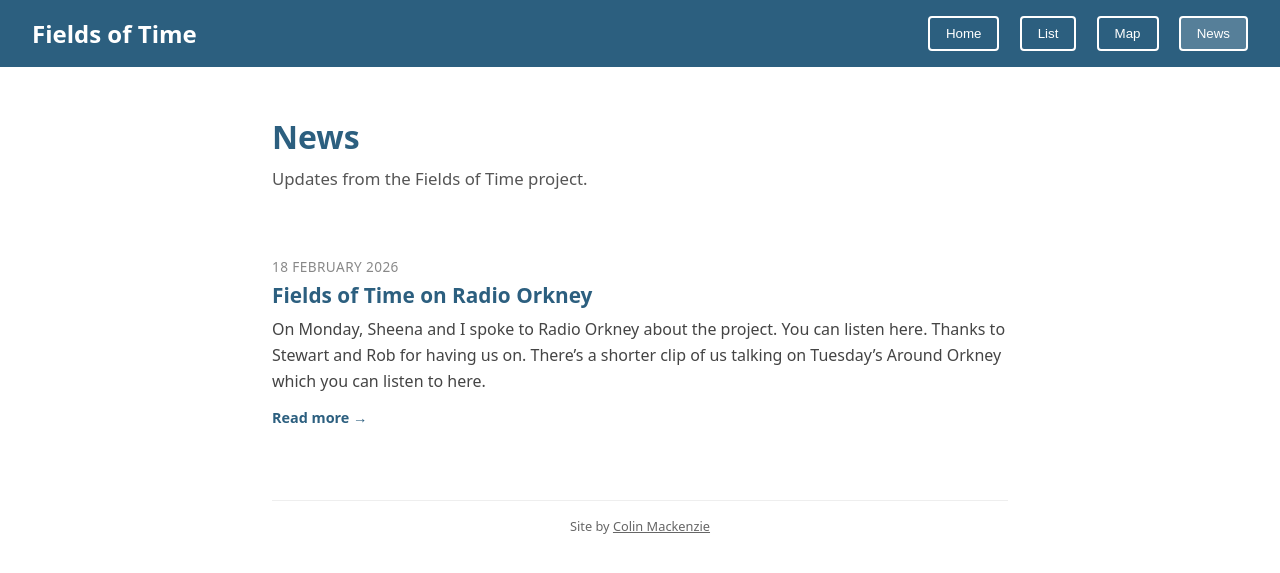
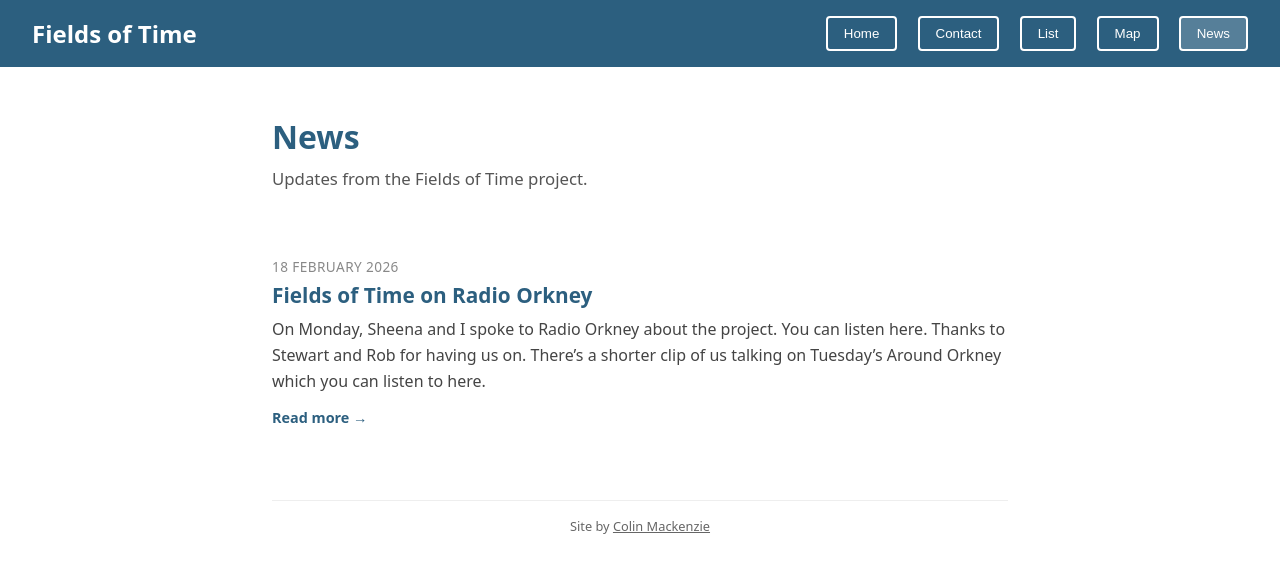
Before and after one commit to dgplacenames/fields-of-time, a Jekyll site: the page built from news/index.html, in a window 1280 px wide. Shown: the top 573 px of the page. Built offline with Jekyll 4.4.1, drawn with Linux system fonts in a browser that asks for light colours.

Commit message:
Update default.html

```diff
--- a/_layouts/default.html
+++ b/_layouts/default.html
@@ -65,6 +65,7 @@
         <h1><a href="{{ site.baseurl }}/">Fields of Time</a></h1>
         <div>
             <button onclick="window.location.href='{{ site.baseurl }}/'">Home</button>
+            <button onclick="window.location.href='{{ site.baseurl }}/#contact'">Contact</button>
             <button onclick="window.location.href='{{ site.baseurl }}/#list'">List</button>
             <button onclick="window.location.href='{{ site.baseurl }}/#map'">Map</button>
             <button onclick="window.location.href='{{ site.baseurl }}/news/'"{% if page.is_news %} class="active"{% endif %}>News</button>
```
